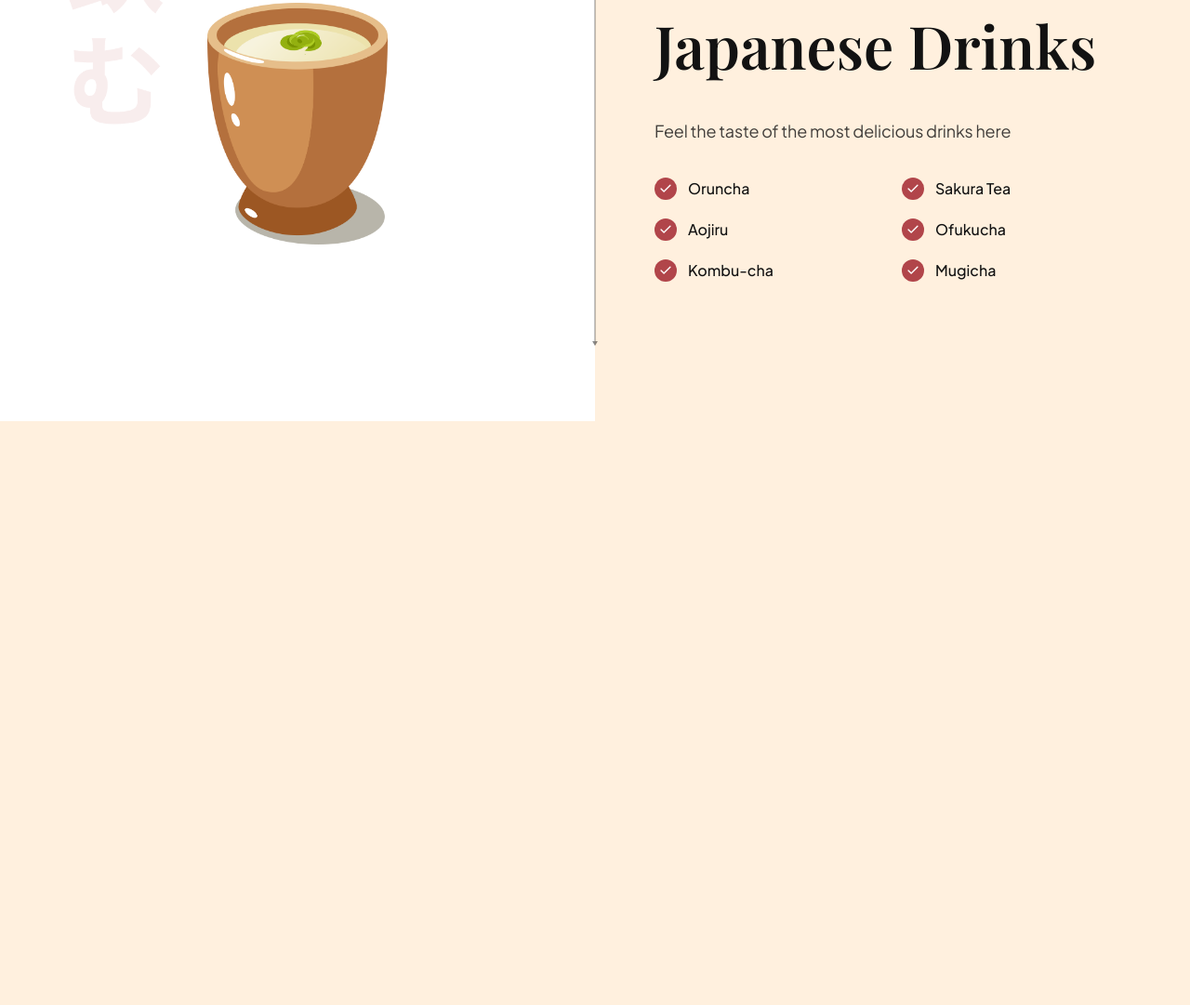
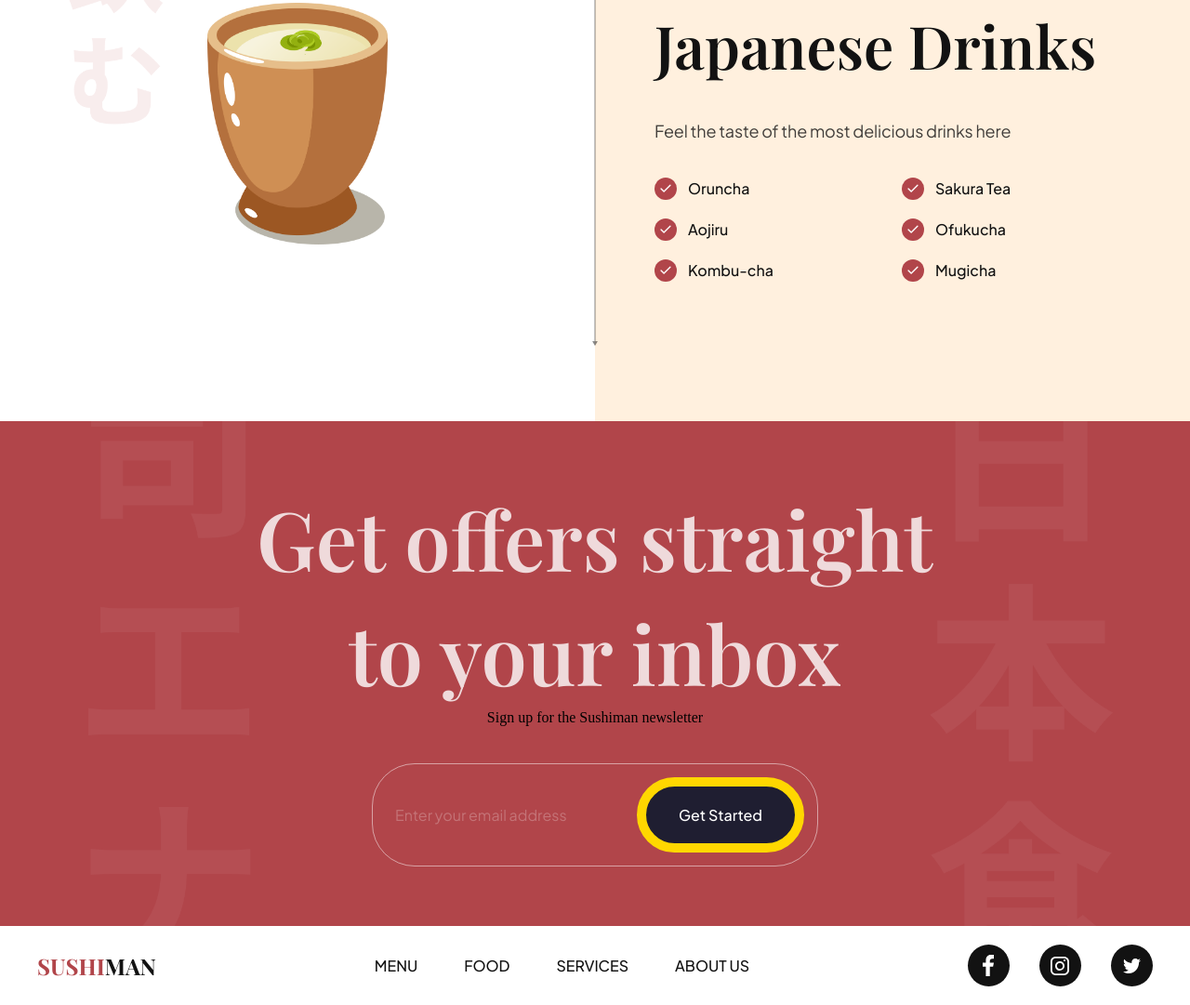
Before and after one commit to chazvey12/Sushi-Site, a website built with Vite: page index.html in a window 1280 px wide. Shown: the part 3238-4319 px from the top of the page at 93% size. Before the commit the page ends 3691 px from the top, so only its background shows below. Built offline with nearby package versions, Linux system fonts and the light colour scheme.

Commit message:
Footer Sectiontrending__drinks

```diff
--- a/css/sections/footer.css
+++ b/css/sections/footer.css
@@ -0,0 +1,71 @@
+.footer {
+  width: 100%;
+  padding: 20px 40px;
+  background: var(--color-white);
+
+  flex-wrap: wrap;
+  gap: 20px;
+
+  overflow: hidden;
+}
+
+.footer__logo {
+  font-size: 24px;
+  font-weight: bold;
+  font-family: var(--playfair-display);
+  text-transform: uppercase;
+  color: var(--secondary-color);
+
+  cursor: pointer;
+}
+
+.footer__logo span {
+  color: var(--primary-color);
+}
+
+.footer__nav {
+  display: flex;
+  flex-wrap: wrap;
+  flex-direction: row;
+  gap: 50px;
+
+  list-style: none;
+
+  cursor: pointer;
+}
+
+.footer__nav li {
+  font-size: 16px;
+  font-weight: 500;
+  font-family: var(--plus-jakarta-sans);
+  text-transform: uppercase;
+
+  color: var(--secondary-color);
+}
+
+.footer ul:last-child {
+  /* gap: 32px; */
+}
+
+.footer_social {
+  display: flex;
+  gap: 32px;
+
+  cursor: pointer;
+}
+
+.footer_social li {
+  background-color: var(--secondary-color);
+
+  width: 45px;
+  height: 45px;
+  object-fit: contain;
+  border-radius: 50px;
+}
+
+.footer__social img {
+  width: 45%;
+  height: 45%;
+
+  object-fit: contain;
+}
--- a/css/sections/subscribe.css
+++ b/css/sections/subscribe.css
@@ -0,0 +1,74 @@
+.subscription {
+  padding: 64px;
+
+  background-color: var(--primary-color);
+  background-image: url("../../assets/subscribe_bg.png");
+
+  background-position: center;
+  background-repeat: no-repeat;
+  background-size: contain;
+
+  flex-direction: column;
+  overflow: hidden;
+}
+
+.subscription h2 {
+  font-size: 88px;
+  font-family: var(--playfair-display);
+  font-weight: 600;
+  line-height: 123px;
+
+  color: rgba(255, 255, 255, 0.8);
+  text-align: center;
+}
+
+.subscription__form {
+  min-width: 480px;
+  margin-top: 40px;
+
+  padding: 14px 14px 14px 24px;
+
+  display: flex;
+  gap: 10px;
+
+  border: 1px solid rgba(255, 255, 255, 0.5);
+  border-radius: 46px;
+}
+
+.subscription__form input {
+  flex: 1;
+
+  font-size: 16px;
+  font-weight: 400px;
+  font-family: var(--plus-jakarta-sans);
+
+  color: var(--color-white);
+  opacity: 0.5;
+
+  background: transparent;
+  border: none;
+  outline: none;
+}
+
+.subscription__form input::placeholder {
+  color: var(--color-white);
+  opacity: 0.5;
+}
+
+.subscription__form button {
+  padding: 20px;
+  min-width: 180px;
+
+  font-size: 16px;
+  font-weight: 500;
+  font-family: var(--plus-jakarta-sans);
+  color: var(--color-white);
+  text-align: center;
+
+  background: var(--black-400);
+  border-radius: 46px;
+  border: 10px solid gold;
+  outline: none;
+
+  cursor: pointer;
+}
--- a/css/style.css
+++ b/css/style.css
@@ -284,12 +284,12 @@ a {
 
 /* START: trending media queries */
 @media screen and (max-width: 1024px) {
-  .trending-sushi {
+  .trending__sushi {
     flex-direction: column;
   }
 
-  .trending-drink {
-    flex-direction: column-reverse;
+  .trending__drinks {
+    flex-direction: column;
   }
 
   .trending__image {
--- a/index.html
+++ b/index.html
@@ -308,6 +308,39 @@
       </section>
     </section>
 
+    <section class="subscription flex-center" id="services">
+      <h2 data-aos="flip-down">
+        Get offers straight <br />
+        to your inbox
+      </h2>
+      <p data-aos="fade-up">Sign up for the Sushiman newsletter</p>
+      <div class="subscription__form" data-aos="fade-up">
+        <input type="text" placeholder="Enter your email address" />
+        <button>Get Started</button>
+      </div>
+    </section>
+
+    <footer class="footer flex-between">
+      <h3 class="footer__logo"><span>Sushi</span>man</h3>
+      <ul class="footer__nav">
+        <li><a href="#menu">Menu</a></li>
+        <li><a href="#food">Food</a></li>
+        <li><a href="#services">Services</a></li>
+        <li><a href="#about-us">About Us</a></li>
+      </ul>
+      <ul class="footer_social">
+        <li class="flex-center">
+          <img src="assets/facebook.svg" alt="facebook" />
+        </li>
+        <li class="flex-center">
+          <img src="assets/instagram.svg" alt="instagram" />
+        </li>
+        <li class="flex-center">
+          <img src="assets/twitter.svg" alt="twitter" />
+        </li>
+      </ul>
+    </footer>
+
     <script src="/js/script.js" type="module"></script>
   </body>
 </html>
```
